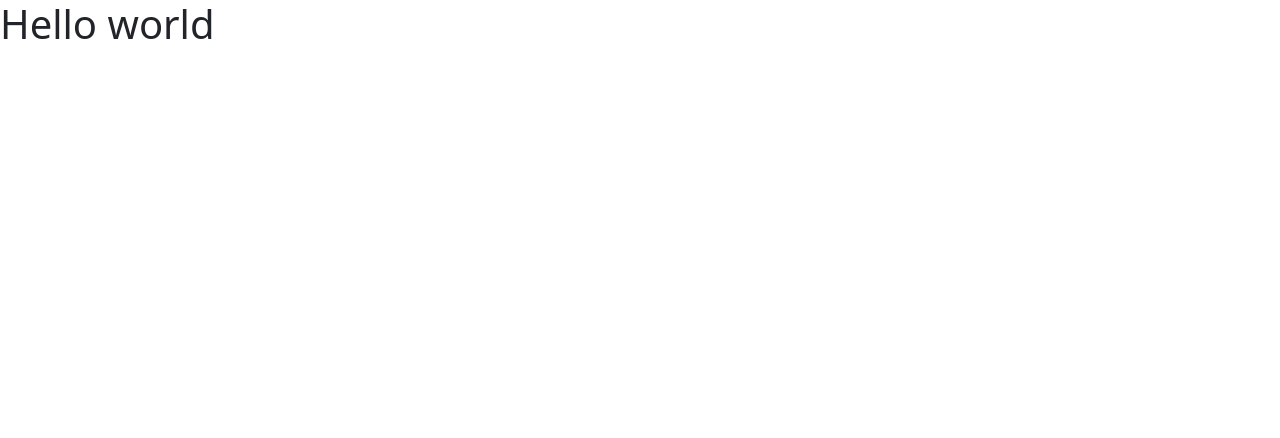
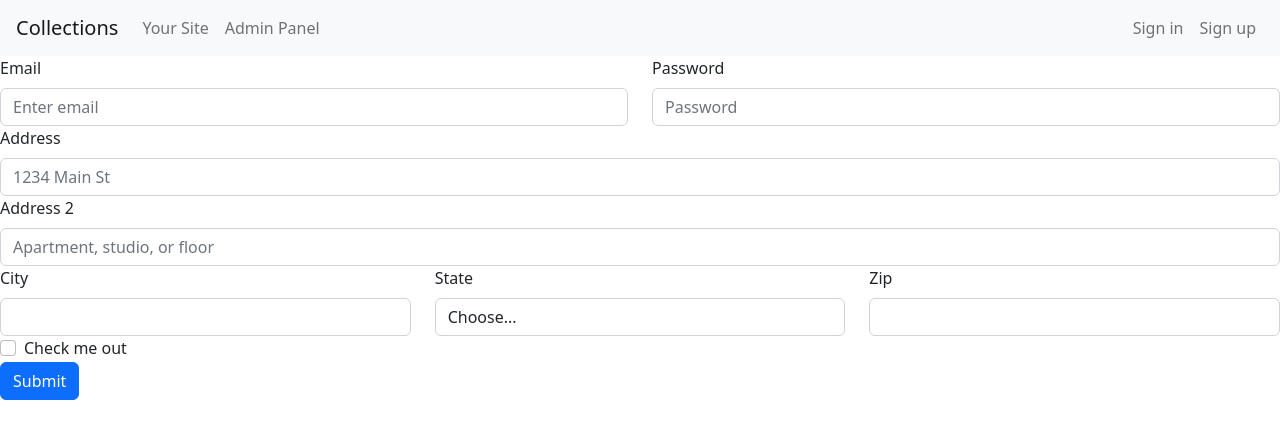
Before and after one commit to jakub-malec826/Collections, a React app: page /#/signin in a window 1280 px wide. Shown: the top 438 px of the page. Built offline with nearby package versions, Linux system fonts and the light colour scheme.

Commit message:
repair routes

```diff
--- a/package.json
+++ b/package.json
@@ -51,6 +51,7 @@
         "html-webpack-plugin": "^5.5.0",
         "image-webpack-loader": "^8.1.0",
         "node-sass": "^7.0.3",
+        "react-bootstrap": "^2.5.0",
         "sass-loader": "^13.0.2",
         "style-loader": "^3.3.1",
         "ts-loader": "^9.4.1",
--- /dev/null
+++ b/src/components/NavigationBar.tsx
@@ -0,0 +1,21 @@
+import { Navbar, Nav } from "react-bootstrap";
+import { useNavigate } from "react-router-dom";
+
+export default function NavigationBar() {
+    const nav = useNavigate();
+    return (
+        <Navbar expand="lg" bg="light" variant="light">
+            <Navbar.Brand className="ms-3" onClick={() => nav("/")}>
+                Collections
+            </Navbar.Brand>
+            <Nav>
+                <Nav.Link>Your Site</Nav.Link>
+                <Nav.Link>Admin Panel</Nav.Link>
+            </Nav>
+            <Nav className="ms-auto me-3">
+                <Nav.Link onClick={() => nav("/signin")}>Sign in</Nav.Link>
+                <Nav.Link onClick={() => nav("/signup")}>Sign up</Nav.Link>
+            </Nav>
+        </Navbar>
+    );
+}
--- a/src/index.tsx
+++ b/src/index.tsx
@@ -1,20 +1,14 @@
 import React from "react";
 import ReactDOM from "react-dom/client";
-import { createBrowserRouter, RouterProvider } from "react-router-dom";
+import { HashRouter } from "react-router-dom";
 
 import { Provider } from "react-redux";
 import store from "./store/Store";
 
 import "bootstrap/dist/css/bootstrap.css";
 
-import HomePage from "./routes/HomePage";
-
-const router = createBrowserRouter([
-    {
-        path: "/",
-        element: <HomePage />,
-    },
-]);
+import NavigationBar from "./components/NavigationBar";
+import Router from "./routes/Router";
 
 const root = ReactDOM.createRoot(
     document.getElementById("root") as HTMLElement
@@ -22,8 +16,11 @@
 
 root.render(
     <React.StrictMode>
-        <Provider store={store}>
-            <RouterProvider router={router} />
-        </Provider>
+        <HashRouter>
+            <Provider store={store}>
+                <NavigationBar />
+                <Router />
+            </Provider>
+        </HashRouter>
     </React.StrictMode>
 );
--- /dev/null
+++ b/src/routes/Forms.tsx
@@ -0,0 +1,53 @@
+import { Form, Row, Col, Button } from "react-bootstrap";
+
+interface FormsIF {
+    formType: string;
+}
+
+export default function Forms({ formType }: FormsIF) {
+    return (
+        <Form>
+            <Row>
+                <Form.Group as={Col} controlId="formGridEmail">
+                    <Form.Label>Email</Form.Label>
+                    <Form.Control type="email" placeholder="Enter email" />
+                </Form.Group>
+                <Form.Group as={Col} controlId="formGridPassword">
+                    <Form.Label>Password</Form.Label>
+                    <Form.Control type="password" placeholder="Password" />
+                </Form.Group>
+            </Row>
+            <Form.Group controlId="formGridAddress1">
+                <Form.Label>Address</Form.Label>
+                <Form.Control placeholder="1234 Main St" />
+            </Form.Group>
+            <Form.Group controlId="formGridAddress2">
+                <Form.Label>Address 2</Form.Label>
+                <Form.Control placeholder="Apartment, studio, or floor" />
+            </Form.Group>
+            <Row>
+                <Form.Group as={Col} controlId="formGridCity">
+                    <Form.Label>City</Form.Label>
+                    <Form.Control />
+                </Form.Group>
+                <Form.Group as={Col} controlId="formGridState">
+                    <Form.Label>State</Form.Label>
+                    <Form.Control as="select" defaultValue="Choose...">
+                        <option>Choose...</option>
+                        <option>...</option>
+                    </Form.Control>
+                </Form.Group>
+                <Form.Group as={Col} controlId="formGridZip">
+                    <Form.Label>Zip</Form.Label>
+                    <Form.Control />
+                </Form.Group>
+            </Row>
+            <Form.Group id="formGridCheckbox">
+                <Form.Check type="checkbox" label="Check me out" />
+            </Form.Group>
+            <Button variant="primary" type="submit">
+                Submit
+            </Button>
+        </Form>
+    );
+}
--- a/src/routes/HomePage.tsx
+++ b/src/routes/HomePage.tsx
@@ -1,7 +1,7 @@
 export default function HomePage() {
     return (
         <div>
-            <h1>Hello world</h1>
+            eeee
         </div>
     );
 }
--- /dev/null
+++ b/src/routes/Router.tsx
@@ -0,0 +1,12 @@
+import { useRoutes } from "react-router-dom";
+import HomePage from "./HomePage";
+import Forms from "./Forms";
+
+export default function Router() {
+    const router = useRoutes([
+        { path: "/", element: <HomePage /> },
+        { path: "/signin", element: <Forms formType="signin" /> },
+        { path: "/signup", element: <Forms formType="signup" /> },
+    ]);
+    return router;
+}
--- a/webpack.config.js
+++ b/webpack.config.js
@@ -1,13 +1,12 @@
 const path = require("path");
 const HtmlWebpackPlugin = require("html-webpack-plugin");
-const { argv } = require("process");
 
 module.exports = {
     entry: path.join(__dirname, "src", "index.tsx"),
     output: {
-        publicPath: argv.mode !== "development" ? "/courseProject-front" : "/",
         path: path.join(__dirname, "build"),
         filename: "index.bundle.js",
+        publicPath: `${process.env.PUBLIC_URL}/`,
     },
     mode: process.env.NODE_ENV || "development",
     resolve: {
```
Also changed, not shown: 1 other file (tests, documents, lock files or other folders).
